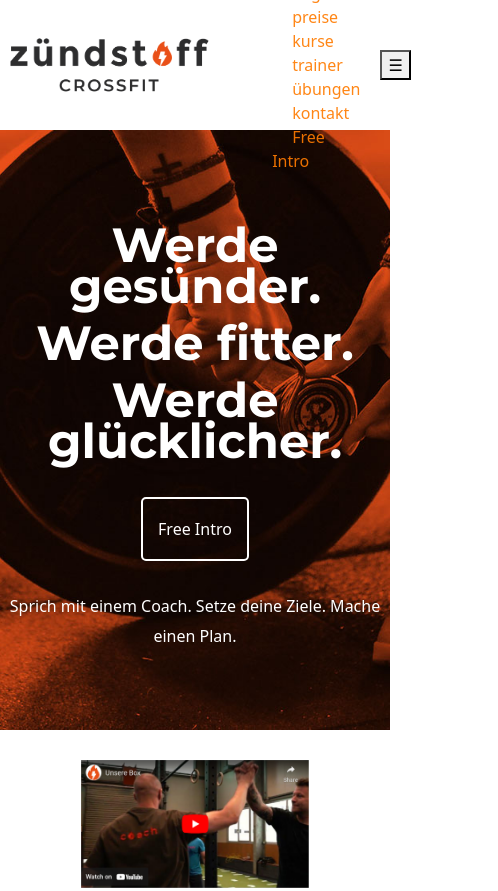
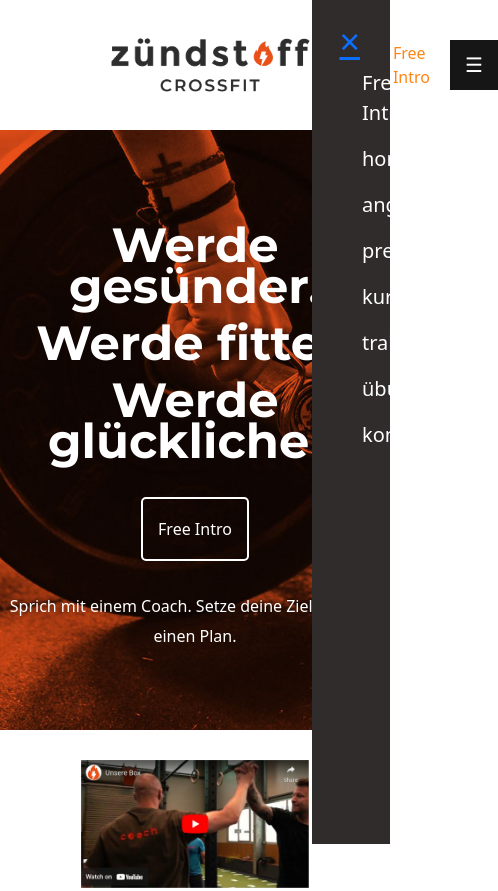
Before and after one commit to MelcherLevente/zundstoff, a plain HTML site: page index.html in a window 390 px wide. Shown: the top 891 px of the page, 498 px wide, since content can reach past the window. Drawn offline with nearby package versions, Linux system fonts and the light colour scheme; a web font is replaced by a local one.

Commit message:
hamburger menu igazitas

```diff
--- a/index.css
+++ b/index.css
@@ -10,7 +10,9 @@ body{
     height: 100%;
     line-height: 160%;
 }
-
+a.closebtn, button.openbtn{
+    visibility: hidden;
+}
 h1{
     font-size: 240%;
     padding: 20px 0px;
@@ -20,7 +22,10 @@ h1{
     height: 130px;
     margin: 0px 80px;
     align-items: center;
-    justify-content: center;
+    width: 80%;
+}
+#menu_intro_md_in, #menu_intro_md_out{
+    visibility: hidden;
 }
 #logo{
     height: 100px;
@@ -253,7 +258,12 @@ h1,h2,h3,h4{
         margin: 30px auto;
         max-width: 65%;
     }
-
+    #menu_intro_md_in, #menu_intro_md_out{
+        visibility: visible;
+    }
+    #menu_intro_lg{
+        visibility: hidden;
+    }
     #box_video img, #train_img img, #miss_img img{
         max-width: 100%;
         float: none;
@@ -361,5 +371,52 @@ h1,h2,h3,h4{
 }
 
 @media only screen and (min-width: 300px) and (max-width: 1280px){
+    a.closebtn, button.openbtn{
+        visibility: visible;
+    }
+    .sidepanel  {
+        max-width: 20%;
+        position: fixed;
+        z-index: 1;
+        height: 100%;
+        top: 0;
+        right: 0;
+        background-color: #302c2c;
+        overflow-x: hidden;
+        transition: 0.5s;
+        padding-top: 60px;
+      }
 
+      #mySidepanel li {
+        padding: 8px 8px 8px 50px;
+        text-decoration: none;
+        font-size: 20px;
+        color: white;
+        display: block;
+        transition: 0.3s;
+      }
+
+      .sidepanel li:hover {
+        color: #888787;
+      }
+
+      .sidepanel .closebtn {
+        position: absolute;
+        top: 15px;
+        right: 30px;
+        font-size: 36px;
+      }
+
+      .openbtn {
+        font-size: 20px;
+        cursor: pointer;
+        background-color: #161616;
+        color: white;
+        padding: 10px 15px;
+        border: none;
+      }
+
+      .openbtn:hover {
+        background-color:#444;
+      }
 }
--- a/index.html
+++ b/index.html
@@ -21,6 +21,7 @@
                 <ul>
                     <div id="mySidepanel" class="sidepanel">
                         <a href="javascript:void(0)" class="closebtn" onclick="closeNav()">&times;</a>
+                        <li id="menu_intro_md_in">Free Intro</li>
                         <li>home</li>
                         <li>angebot</li>
                         <li>preise</li>
@@ -28,9 +29,10 @@
                         <li>trainer</li>
                         <li>übungen</li>
                         <li>kontakt</li>
-                        <li>Free Intro</li>
+                        <li id="menu_intro_lg">Free Intro</li>
                     </div>
                 </ul>
+                <li id="menu_intro_md_out">Free Intro</li>
                 <button class="openbtn" onclick="openNav()">&#9776; </button>
             </div>
             <div id="header">
@@ -212,5 +214,15 @@
             <p>AGB | Impressum | Datenschultzerklärung | Logo- & Webdesign von Lisa Koch</p>
         </div>
     </div>
+    <script>
+        function openNav() {
+            document.getElementById("mySidepanel").style.width = "100%";
+          }
+
+          /* Close when someone clicks on the "x" symbol inside the overlay */
+          function closeNav() {
+            document.getElementById("mySidepanel").style.width = "0%";
+          }
+    </script>
 </body>
 </html>
```
